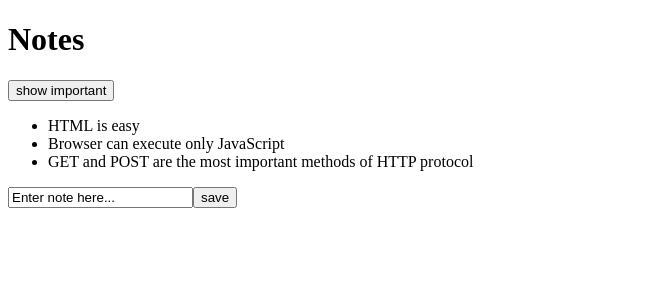
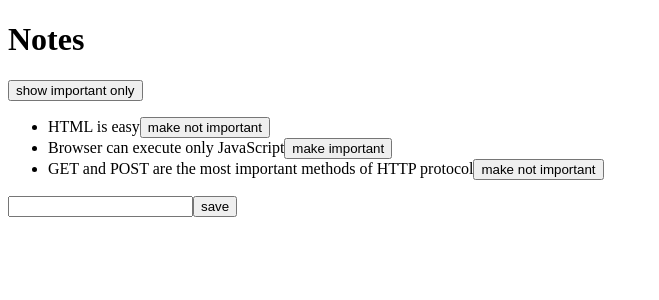
Before and after one commit to qazwini/fso, a React (Create React App) app in the folder part2/: page / in a window 1280 px wide. Shown: the top 300 px of the page, without its empty margins (0-659 px from the left). Built offline with nearby package versions, Linux system fonts and the light colour scheme; data requests are answered from the project's data file; the HTML template or start-up script is replaced by a standard one.

Commit message:
Fill part d

```diff
--- a/part2/src/App.js
+++ b/part2/src/App.js
@@ -1,23 +1,36 @@
-import React, { useState } from 'react'
+import React, { useState, useEffect } from 'react'
 import Note from './components/Note'
+import noteService from './services/notes'
 
-function App({notes}) {
-    const [dNotes, setDNotes] = useState(notes)
-    const [newNote, setNewNote] = useState("Enter note here...")
+function App() {
+    const [notes, setNotes] = useState([])
+    const [newNote, setNewNote] = useState("")
     const [showAll, setShowAll] = useState(true)
 
-    const notesToShow = showAll ? dNotes : dNotes.filter((note) => note.important === true)
+    useEffect(() => {
+        noteService
+            .getAll()
+            .then(existingNotes => {
+                setNotes(existingNotes)
+            })
+    }, [])
+
+    const notesToShow = showAll ? notes : notes.filter((note) => note.important === true)
 
     function addNote(event) {
         event.preventDefault()
         const note = {
             content: newNote,
             date: new Date().toISOString(),
-            important: Math.random() < 0.5,
-            id: dNotes.length + 1
+            important: Math.random() < 0.5
         }
-        setDNotes(dNotes.concat(note))
-        setNewNote("")
+
+        noteService
+            .create(note)
+            .then(returnedNote => {
+                setNotes(notes.concat(returnedNote))
+                setNewNote("")
+            })
     }
 
     function handleNoteChange(event) {
@@ -25,16 +38,27 @@ function App({notes}) {
         setNewNote(event.target.value)
     }
 
+    function toggleImportanceOf(id) {
+        const note = notes.find(n => n.id === id)
+        const changedNote = {...note, important: !note.important}
+
+        noteService
+            .update(id, changedNote)
+            .then(returnedNote => {
+                setNotes(notes.map(note => note.id !== id ? note : returnedNote))
+            })
+    }
+
     return (
       <div>
           <h1>Notes</h1>
           <div>
               <button onClick={() => setShowAll(!showAll)}>
-                  show {showAll ? "important" : "all"}
+                  show {showAll ? "important only" : "all"}
               </button>
           </div>
           <ul>
-              {notesToShow.map(note => <Note key={note.id} note={note} />)}
+              {notesToShow.map(note => <Note key={note.id} note={note} toggleImportance={() => toggleImportanceOf(note.id)} />)}
           </ul>
           <form onSubmit={addNote}>
               <input value={newNote} onChange={handleNoteChange} />
--- a/part2/src/components/Note.js
+++ b/part2/src/components/Note.js
@@ -1,8 +1,12 @@
 import React from 'react'
 
-function Note({note}) {
+function Note({note, toggleImportance}) {
+    const label = note.important ? "make not important" : "make important"
     return (
-        <li>{note.content}</li>
+        <li>
+            {note.content}
+            <button onClick={toggleImportance}>{label}</button>
+        </li>
     )
 }
 
--- a/part2/src/index.js
+++ b/part2/src/index.js
@@ -1,14 +1,8 @@
 import React from 'react'
 import ReactDOM from 'react-dom'
-import axios from 'axios'
 import App from './App'
 
-axios
-    .get("http://localhost:3001/notes")
-    .then(response => {
-        const notes = response.data
-        ReactDOM.render(
-          <App notes={notes} />,
-          document.getElementById('root')
-        )
-    })
+ReactDOM.render(
+  <App />,
+  document.getElementById('root')
+)
--- /dev/null
+++ b/part2/src/services/notes.js
@@ -0,0 +1,20 @@
+import axios from 'axios'
+
+const baseUrl = 'http://localhost:3001/notes'
+
+function getAll() {
+    const request = axios.get(baseUrl)
+    return request.then(response => response.data)
+}
+
+function create(newObject) {
+    const request = axios.post(baseUrl, newObject)
+    return request.then(response => response.data)
+}
+
+function update(id, newObject) {
+    const request = axios.put(`${baseUrl}/${id}`, newObject)
+    return request.then(response => response.data)
+}
+
+export default { getAll, create, update }
```
